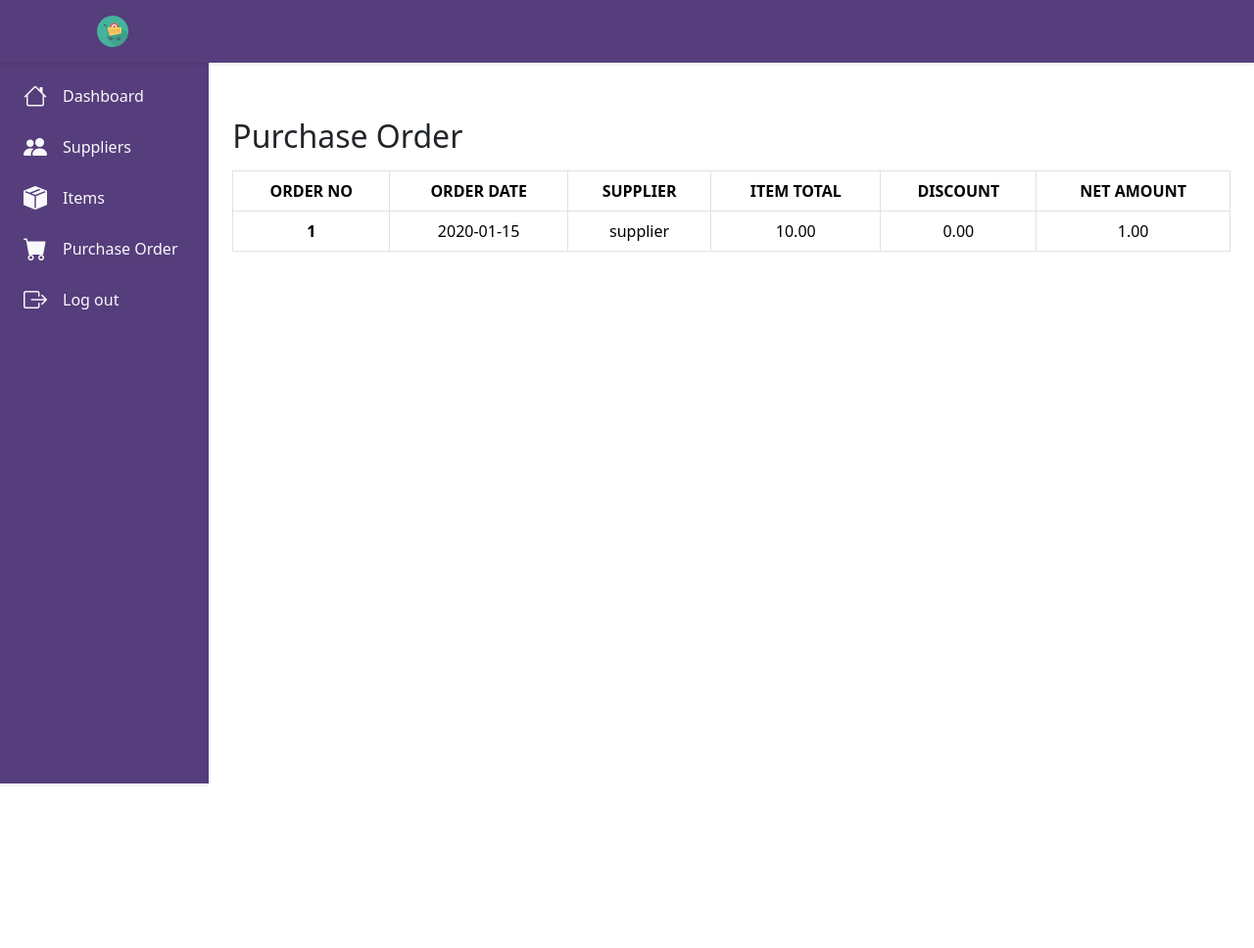
After one commit to Fthahasim/procurement-app, a Laravel app: page /dashboard in a window 1280 px wide. The commit adds this page. Shown: the whole page at 98% size. Run offline with Laravel 12, Linux system fonts and the light colour scheme; tables that the repository leaves empty hold one stand-in row (values such as "Sample post"); style sheets or scripts are compiled from the project's sources; some libraries are stand-ins or nearby versions.

Commit message:
project complted

```diff
--- /dev/null
+++ b/app/Http/Index/IndexController.php
@@ -0,0 +1,18 @@
+<?php
+
+namespace App\Http\Index;
+
+use App\Http\Controllers\Controller;
+use App\Http\PurchaseOrder\PurchaseOrderService;
+
+class IndexController extends Controller{
+    protected $PurchaseOrderService;
+    public function __construct(PurchaseOrderService $PurchaseOrderService)
+    {
+        $this->PurchaseOrderService = $PurchaseOrderService;
+    }
+    public function homepage(){
+        $purchaseOrders = $this->PurchaseOrderService->getPurchaseOrder();
+        return view('home',['orders'=>$purchaseOrders]);
+    }
+}
--- a/app/Http/PurchaseOrder/PurchaseOrderRepository.php
+++ b/app/Http/PurchaseOrder/PurchaseOrderRepository.php
@@ -13,4 +13,7 @@ class PurchaseOrderRepository extends Controller{
     public function storeItems($data){
         return PurchaseOrderItem::create($data);
     }
+    public function getPurchaseOrder(){
+        return PurchaseOrder::with('order_details')->get();
+    }
 }
--- a/app/Http/PurchaseOrder/PurchaseOrderService.php
+++ b/app/Http/PurchaseOrder/PurchaseOrderService.php
@@ -67,4 +67,7 @@ class PurchaseOrderService extends Controller{
             }
         }
     }
+    public function getPurchaseOrder(){
+        return $this->repository->getPurchaseOrder();
+    }
 }
--- a/app/Http/Supplier/SupplierService.php
+++ b/app/Http/Supplier/SupplierService.php
@@ -68,7 +68,7 @@ class SupplierService extends Controller{
         }else{
             $data = ['supplier_no'=>$request['supplier_no'],
                         'supplier_name'=>$request['name'],
-                        'address'=>$request['name'],
+                        'address'=>$request['address'],
                         'tax_no'=>$request['tax_no'],
                         'country'=>$request['country'],
                         'mobile_no'=>$request['mobile_no'],
--- a/app/Models/PurchaseOrder.php
+++ b/app/Models/PurchaseOrder.php
@@ -14,6 +14,9 @@ class PurchaseOrder extends Model{
         'net_amt',
     ];
     public function supplier(){
-        return $this->belongsTo(Item::class);
+        return $this->belongsTo(Supplier::class);
+    }
+    public function order_details(){
+        return $this->hasMany(PurchaseOrderItem::class);
     }
 }
--- a/app/Models/PurchaseOrderItem.php
+++ b/app/Models/PurchaseOrderItem.php
@@ -16,6 +16,12 @@ class PurchaseOrderItem extends Model{
         'net_amount',
     ];
     public function supplier(){
+        return $this->belongsTo(Supplier::class);
+    }
+    public function Item(){
         return $this->belongsTo(Item::class);
     }
+    public function order(){
+        return $this->belongsTo(PurchaseOrder::class);
+    }
 }
--- a/resources/css/app.css
+++ b/resources/css/app.css
@@ -1,3 +1,11 @@
+
+*{
+    margin: 0;
+    padding: 0;
+    box-sizing: border-box;
+}
+
+/* home */
 .bg-proc-primary{
     background-color: #563d7c;
 }
@@ -7,3 +15,59 @@
 .bg-beige{
     background-color: #563d7c17;
 }
+/* sidebar */
+#sidebar::-webkit-scrollbar {
+    display: none;
+}
+#sidebar {
+    -ms-overflow-style: none;
+    scrollbar-width: none;
+}
+.sidebar{
+    overflow-y: auto;
+}
+.overlay{
+    background-color: rgb(0 0 0 / 45%);
+    z-index: 0;
+}
+.nav-header{
+    height: 4rem;
+}
+/* sidebar for small screens */
+@media (max-width: 767px){
+    .sidebar{
+      width: 50%;
+      max-width: 20rem;
+      transform : translateX(-100%);
+      transition : transform 0.4s ease-out;
+    }
+    .sidebar.active{
+      transform : translateX(0);
+    }
+}
+
+/* login page */
+
+.card-login{
+    width: 1000px;
+    height: 80%;
+    margin: 30px 300px;
+    box-shadow: rgba(0, 0, 0, 0.25) 0px 54px 55px,
+      rgba(0, 0, 0, 0.12) 0px -12px 30px, rgba(0, 0, 0, 0.12) 0px 4px 6px,
+      rgba(0, 0, 0, 0.17) 0px 12px 13px, rgba(0, 0, 0, 0.09) 0px -3px 5px;
+    border-radius: 15px;
+    overflow: hidden;
+}
+.card-blue {
+    background: linear-gradient(91.1deg, #563d7c -2.3%, rgb(115, 43, 155) 44.4%, rgb(231, 75, 184) 103.4%);
+}
+.card-form {
+    padding: 20px;
+    background: linear-gradient(135deg, #f5f7fa 0%, #c3cfe2 100%);
+}
+.card-form button {
+    background: linear-gradient(135deg, rgb(206, 159, 252) 10%, rgb(115, 103, 240) 100%);
+    border-radius: 15px;
+    cursor: pointer;
+    font-size: 16px;
+}
--- a/resources/js/app.js
+++ b/resources/js/app.js
@@ -9,3 +9,13 @@ window.jQuery = $;
 import './supplier.js'
 import './items.js'
 import './purchaseOrder.js'
+
+
+$(document).ready(()=>{
+    $('#open-sidebar,#sidebar-overlay').click(()=>{
+        // add class active on #sidebar
+        $('#sidebar').toggleClass('active');
+        // show sidebar overlay
+        $('#sidebar-overlay').toggleClass('d-none');
+     });
+});
--- a/resources/js/purchaseOrder.js
+++ b/resources/js/purchaseOrder.js
@@ -1,6 +1,7 @@
 
 // add items
-$(".addOrderItems").on('click', function() {
+$(".addOrderItems").on('click', function(e) {
+    e.preventDefault();
     addItems($(this));
 });
 
@@ -27,26 +28,26 @@ $(document).ready(function(){
                 type: 'get',
                 data:  {id:itemId},
                 success: function(response){
-                    console.log(response)
                     var itemdetails = $(`<div class="border rounded p-2">
                                             <div class="d-flex">
                                                 <div class="input-group pe-1">
                                                     <span class="input-group-text bg-beige">Item No.</span>
-                                                    <input type="text" class="form-control shadow-none item-no" value="${response.item_no}">
+                                                    <input type="text" class="form-control shadow-none item-no" disabled value="${response.item_no}">
                                                 </div>
                                                 <div class="input-group ps-1">
                                                     <span class="input-group-text bg-beige">Item Name</span>
-                                                    <input type="text" class="form-control shadow-none item-name" value="${response.item_name}">
+                                                    <input type="text" class="form-control shadow-none item-name" disabled  value="${response.item_name}">
                                                 </div>
                                             </div>
                                             <div class="d-flex mt-2">
                                                 <div class="input-group pe-1">
                                                     <span class="input-group-text bg-beige">Stock Unit</span>
-                                                    <input type="text" class="form-control shadow-none stock-unit" name="item_stockUnit" value="${response.stock_unit}">
+                                                    <input type="text" class="form-control shadow-none stock-unit" disabled name="item_stockUnit" value="${response.stock_unit}">
                                                 </div>
                                                 <div class="input-group ps-1">
                                                     <span class="input-group-text bg-beige">Unit Price</span>
-                                                    <input type="text" class="form-control shadow-none unit-price" name="item_unitPrice" value="${response.unit_price}">
+                                                    <input type="text" class="form-control shadow-none unit-price" disabled value="${response.unit_price}">
+                                                    <input type="hidden" name="item_unitPrice" value="${response.unit_price}"> <!-- Hidden field for submission -->
                                                 </div>
                                             </div>
                                         </div>`)
--- /dev/null
+++ b/resources/views/home.blade.php
@@ -0,0 +1,44 @@
+@extends('layout')
+@section('content')
+
+
+<div class="container mt-4">
+    <div class="">
+        <h2>Purchase Order</h2>
+    </div>
+    <div class="proc-items-table table-responsive mt-3">
+        <table class="table table-bordered">
+            <thead>
+                <tr>
+                    <th scope="col" class="text-center">ORDER NO</th>
+                    <th scope="col" class="text-center">ORDER DATE</th>
+                    <th scope="col" class="text-center">SUPPLIER</th>
+                    <th scope="col" class="text-center">ITEM TOTAL</th>
+                    <th scope="col" class="text-center">DISCOUNT</th>
+                    <th scope="col" class="text-center">NET AMOUNT</th>
+                </tr>
+            </thead>
+            <tbody>
+                @if(count($orders) > 0)
+                    @foreach ($orders as $order)
+                        <tr>
+                            <th scope="row" class="text-center">{{ $order->order_no }}</th>
+                            <td class="text-center">{{ $order->order_date }}</td>
+                            <td class="text-center">supplier</td>
+                            <td class="text-center">{{ $order->item_total }}</td>
+                            <td class="text-center">{{ $order->discount }}</td>
+                            <td class="text-center">{{ $order->net_amt }}</td>
+                        </tr>
+                    @endforeach
+                @else
+                    <tr colspan="6">No Purchase Orders Found</tr>
+                @endif
+            </tbody>
+        </table>
+    </div>
+</div>
+
+
+
+
+@endsection
--- a/resources/views/items.blade.php
+++ b/resources/views/items.blade.php
@@ -5,6 +5,9 @@
 
 
 <div class="container mt-4">
+    <div class="">
+        <h2>Item Management</h2>
+    </div>
     <div class="items">
         <button type="button" class="btn border" data-bs-toggle="modal" data-bs-target=".addItemsModal">
             Add Items
@@ -124,7 +127,7 @@
                         </tr>
                     @endforeach
                 @else
-                    <tr colspan="11">No Suppliers Found</tr>
+                    <tr colspan="11">No Items Found</tr>
                 @endif
             </tbody>
         </table>
--- a/resources/views/layout.blade.php
+++ b/resources/views/layout.blade.php
@@ -11,34 +11,53 @@
     <title>Procurement Application</title>
 </head>
 <body>
-    <nav class="navbar navbar-expand-lg bg-proc-primary">
-        <div class="container d-flex">
-            <a class="navbar-brand" href="#">
-                <img src="{{ asset('/logo/shopping-cart.png') }}" width="60">
+
+    <section>
+        <!-- overlay -->
+        <div id="sidebar-overlay" class="overlay w-100 vh-100 position-fixed d-none z-1"></div>
+        <nav class="w-100 d-flex shadow-sm nav-header bg-proc-primary position-fixed top-0 z-3">
+            <div class="logo-image d-flex justify-content-center m-2 col-md-3 col-lg-2 ">
+                <img src="/logo/shopping-cart.png" class="p-2">
+            </div>
+            <!-- close sidebar -->
+            <button class="btn py-0 d-md-none ms-auto" id="open-sidebar">
+                <span class="bi bi-list text-light h3"></span>
+            </button>
+        </nav>
+        <!-- sidebar -->
+        <div class="col-md-3 col-lg-2 px-0 position-fixed h-100 shadow-sm sidebar z-2 top-0 left-0" id="sidebar">
+            <div class="list-group rounded-0 bg-proc-primary mt-5 h-100">
+                <div class="menu-items mt-4">
+                    <a href="{{ Route('procurement.home') }}" class="text-decoration-none ms-3 p-2 d-flex align-items-center text-light border-0">
+                        <span class="bi bi-house fs-4"></span>
+                        <span class="ms-3 fw-normal-lite">Dashboard</span>
+                    </a>
+                    <a href="{{ Route('supplier.index') }}" class="text-decoration-none ms-3 p-2 d-flex align-items-center text-light border-0">
+                        <span class="bi bi-people-fill fs-4"></span>
+                        <span class="ms-3 fw-normal-lite">Suppliers</span>
+                    </a>
+                    <a href="{{ Route('items.index') }}" class="text-decoration-none ms-3 p-2 d-flex align-items-center text-light border-0">
+                        <span class="bi bi-box-seam-fill fs-4"></span>
+                        <span class="ms-3 fw-normal-lite">Items</span>
+                    </a>
+                    <a href="{{Route('purchase.order.index')}}" class="text-decoration-none ms-3 p-2 d-flex align-items-center text-light border-0">
+                        <span class="bi bi-cart-fill fs-4"></span>
+                        <span class="ms-3 fw-normal-lite ">Purchase Order</span>
+                    </a>
+                    <a href="{{Route('login.page')}}" class="text-decoration-none ms-3 mb-5 p-2 d-flex align-items-center text-light border-0">
+                        <span class="bi bi-box-arrow-right fs-4"></span>
+                        <span class="ms-3 fw-normal-lite">Log out</span>
                     </a>
                 </div>
-    </nav>
+            </div>
+        </div>
+        <div class="col-md-9 col-lg-10 ms-md-auto px-0 ms-md-auto mt-5 py-5">
+            <main class="container-fluid min-vh-100 mt-0 mt-sm-2 tab-content" id="nav-tabContent">
+                @yield('content')
+            </main>
+        </div>
 
-    <div class="container border proc-content my-5">
-        <nav class="nav bg-proc-primary">
-            <div class="container">
-                <ul class="nav text-center">
-                    <li class="nav-item px-3">
-                        <a class="nav-link text-light"  href="{{ Route('supplier.index') }}">Supplier</a>
-                    </li>
-                    <li class="nav-item px-3">
-                        <a class="nav-link text-light" href="{{ Route('items.index') }}">Items</a>
-                    </li>
-                    <li class="nav-item px-3">
-                        <a class="nav-link text-light" href="{{Route('purchase.order.index')}}">Purchase Order</a>
-                    </li>
-                </ul>
-            </div>
-        </nav>
-
-
-        @yield('content')
-
+    </section>
 
     <!-- jQuery -->
     <script src="https://code.jquery.com/jquery-3.6.0.min.js"></script>
@@ -46,6 +65,8 @@
     <script src="https://cdn.jsdelivr.net/npm/bootstrap@5.3.3/dist/js/bootstrap.bundle.min.js"></script>
     <!-- Bootstrap Table JS -->
     <script src="https://cdnjs.cloudflare.com/ajax/libs/bootstrap-table/1.21.1/bootstrap-table.min.js"></script>
+
     @vite('resources/js/app.js')
+
     </body>
 </html>
--- a/resources/views/purchaseOrder.blade.php
+++ b/resources/views/purchaseOrder.blade.php
@@ -5,7 +5,7 @@
 
 <div class="container my-4 px-4">
     <div class="d-flex align-items-center">
-        <i class="bi bi-1-circle-fill mx-2 fs-4"></i>
+        <!-- <i class="bi bi-1-circle-fill mx-2 fs-4"></i> -->
         <h5 class="mb-0">Add Purchase Order</h5>
     </div>
     <hr class="my-0 mb-2">
--- a/resources/views/supplier.blade.php
+++ b/resources/views/supplier.blade.php
@@ -4,7 +4,10 @@
 {{-- content --}}
 
 <div class="container mt-4">
-    <div class="supplier">
+    <div class="">
+        <h2>Supplier Management</h2>
+    </div>
+    <div class="supplier mt-2">
         <button type="button" class="btn border" data-bs-toggle="modal" data-bs-target=".addSupplierModal">
             Add Supplier
         </button>
--- a/routes/web.php
+++ b/routes/web.php
@@ -1,14 +1,19 @@
 <?php
 
+use App\Http\Index\IndexController;
 use App\Http\Items\ItemsController;
 use App\Http\PurchaseOrder\PurchaseOrderController;
 use App\Http\Supplier\SupplierController;
 use Illuminate\Support\Facades\Route;
 
-// Route::any('/', [SupplierController::class, 'index'])->name('supplier.index');
+Route::get('/', function () {
+    return view('login');
+})->name('login.page');
+
+Route::any('/dashboard', [IndexController::class, 'homepage'])->name('procurement.home');
 
 // supplier
-Route::prefix('supplier')->group(function () {
+Route::prefix('/supplier')->group(function () {
     Route::get('/', [SupplierController::class, 'index'])->name('supplier.index');
     Route::any('/add', [SupplierController::class, 'addSupplier'])->name('supplier.add');
     Route::any('/edit', [SupplierController::class, 'getSupplierWithId'])->name('supplier.edit');
@@ -26,10 +31,7 @@ Route::prefix('/items')->group(function () {
 });
 
 // purchase order
-Route::prefix('purchase-order')->group(function () {
+Route::prefix('/purchase-order')->group(function () {
     Route::any('/view', [PurchaseOrderController::class, 'index'])->name('purchase.order.index');
     Route::any('/add', [PurchaseOrderController::class, 'addPurchaseOrder'])->name('purchase.order.add');
-    // Route::any('/edit', [PurchaseOrderController::class, 'getSupplierWithId'])->name('purchase.order.edit');
-    // Route::any('/update', [PurchaseOrderController::class, 'update'])->name('purchase.order.update');
-    // Route::any('/delete', [PurchaseOrderController::class, 'delete'])->name('purchase.order.delete');
 });
```
Also changed, not shown: resources/views/login.blade.php (added, +52 -0 lines), public/items/17297047140.jpg (added), public/items/thumbnails/17297047140.jpg (added). Lines whose indentation alone changed are shown as unchanged.
